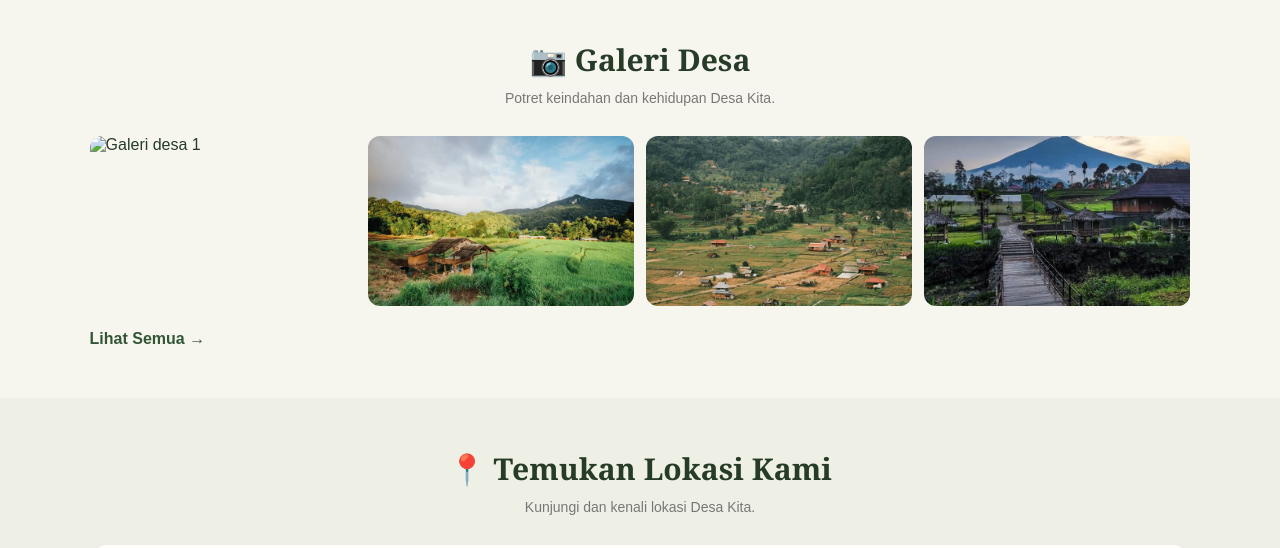
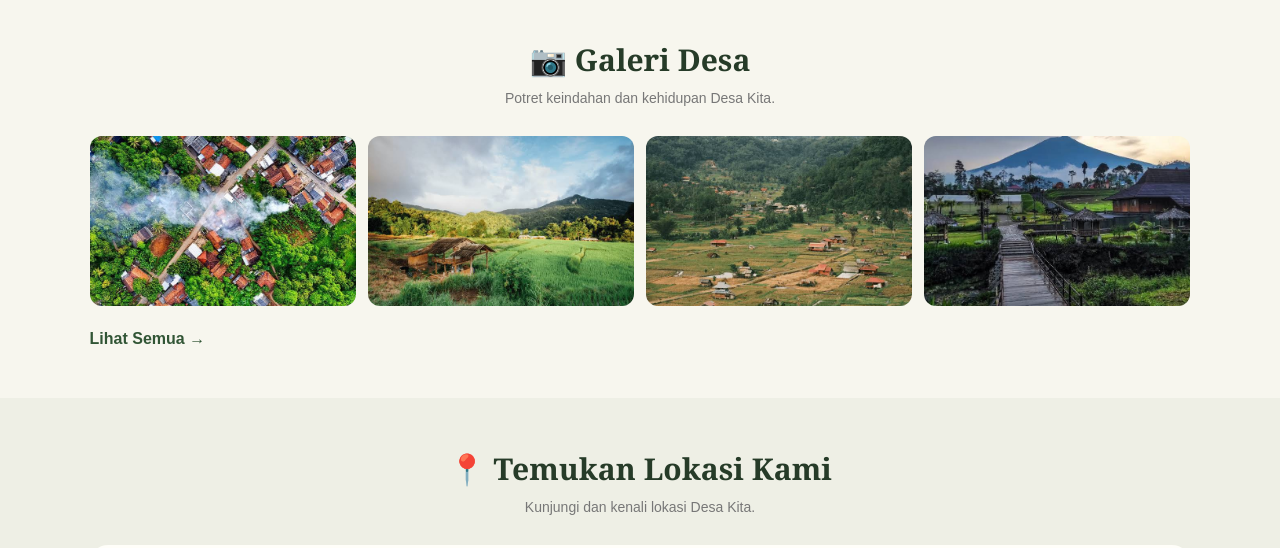
Before and after one commit to piscaa10/Pedesaan, a plain HTML site: page index.html in a window 1280 px wide. Shown: the part 2200-2748 px from the top of the page. Drawn offline with Linux system fonts and the light colour scheme.

Commit message:
Update index.html

```diff
--- a/index.html
+++ b/index.html
@@ -200,7 +200,7 @@
 
     <div class="galeri-container">
 
-        <img src="desa.1.jpg" alt="Galeri desa 1">
+        <img src="desa_1.jpg" alt="Galeri desa 1">
         <img src="desa.2.jpg" alt="Galeri desa 2">
         <img src="desa.3.jpg" alt="Galeri desa 3">
         <img src="desa.4.jpg" alt="Galeri desa 4">
```
